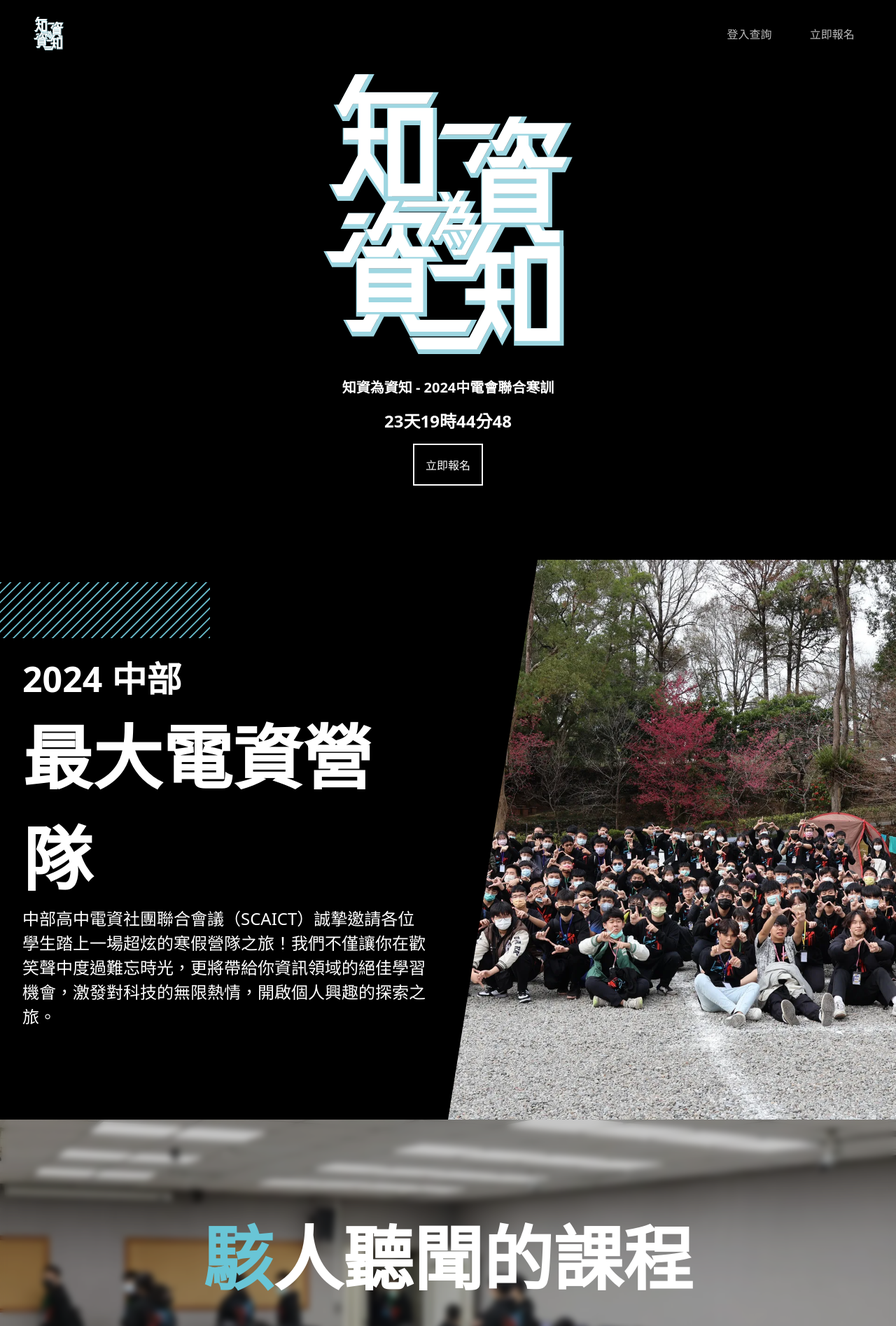
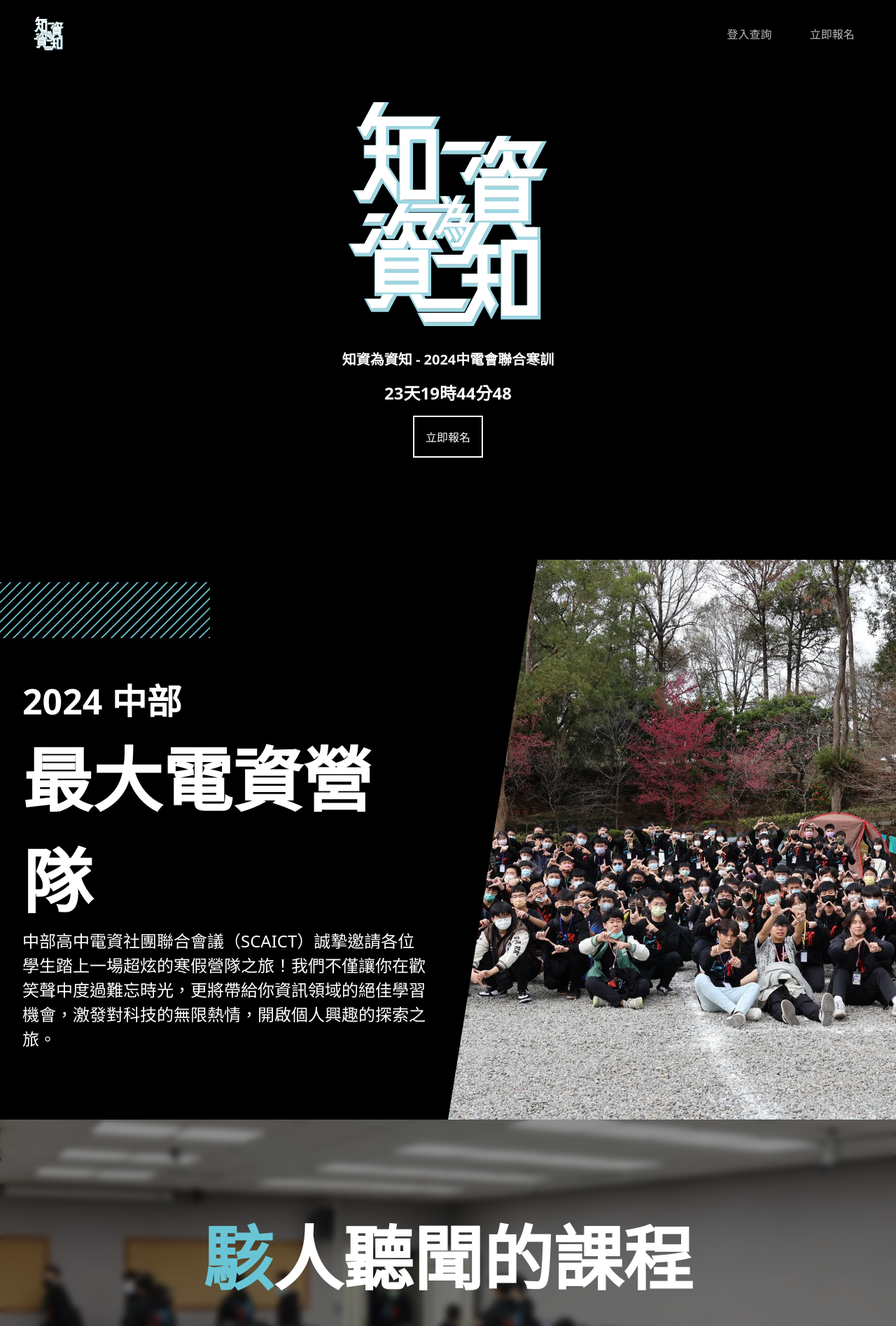
Before and after one commit to SCAICT/112-winter-camp, a Django app: template back-end/flask/templates/index.html in a window 1280 px wide. Shown: the top 1895 px of the page at 70% size. Run offline with Django 4.2, Linux system fonts and the light colour scheme; the template is opened without the code that fills it, so the values that code supplies are empty; some libraries are stand-ins or nearby versions.

Commit message:
手機RWD

```diff
--- a/back-end/flask/templates/index.html
+++ b/back-end/flask/templates/index.html
@@ -88,8 +88,8 @@
             }
             header img {
                 max-width: 600px;
-                width: 100%;
-                max-height: 50vh;
+                width: 80%;
+                max-height: 40vh;
                 animation: zoom 0.5s ease-in-out;
             }
             nav {
@@ -364,7 +364,7 @@
                 width: 50%;
                 display: flex;
                 align-items: center;
-                padding: 2rem;
+                padding: 6rem 2rem 2rem;
             }
             #biggest p {
                 max-width: 50vw;
@@ -377,7 +377,7 @@
                 clip-path: polygon(20% 0%, 0% 100%, 100% 100%, 100% 0%);
             }
             #course > div {
-                background-color: #00000039;
+                background-color: #00000072;
                 backdrop-filter: blur(5px);
                 -webkit-backdrop-filter: blur(5px);
                 opacity: 0;
@@ -408,7 +408,9 @@
                 top: 2rem;
                 left: 0;
                 width: 20em;
+                max-width: 40vw;
                 height: 5em;
+                z-index: -1;
                 background: url(/static/lines.svg) no-repeat;
             }
             @media (max-width: 600px) {
--- a/back-end/flask/templates/lastStep.html
+++ b/back-end/flask/templates/lastStep.html
@@ -186,10 +186,10 @@
             </h4>
             <p>
                 請將報名費
-                4300元轉帳至以下帳號，並於轉帳完成請點擊驗證案紐，我們會盡快幫您確認。(
+                4300元新台幣轉帳至以下帳號，並於轉帳完成請點擊驗證案紐，我們會盡快幫您確認。(
                 請確認完成付款再點擊 )
                 <br />
-                若有優惠碼可減少 100 元。
+                若有優惠碼可減少 100元 (4200元新台幣)。
             </p>
             <div class="accout">(013) 218700490870</div>
             <div class="finished">
@@ -199,7 +199,7 @@
                 {% endif %}
             </div>
             <h3>家長同意書</h3>
-            <p>請家長協助做填寫</p>
+            <p>請家長協助做線上簽名</p>
             <div class="agreement">
                 <h4>
                     {% if consent %} ✔️ {% else %} ❌ {% endif %} 家長同意書
```
Also changed, not shown: back-end/flask/static/form.css (+29 -17 lines), back-end/flask/static/style.css (deleted).
